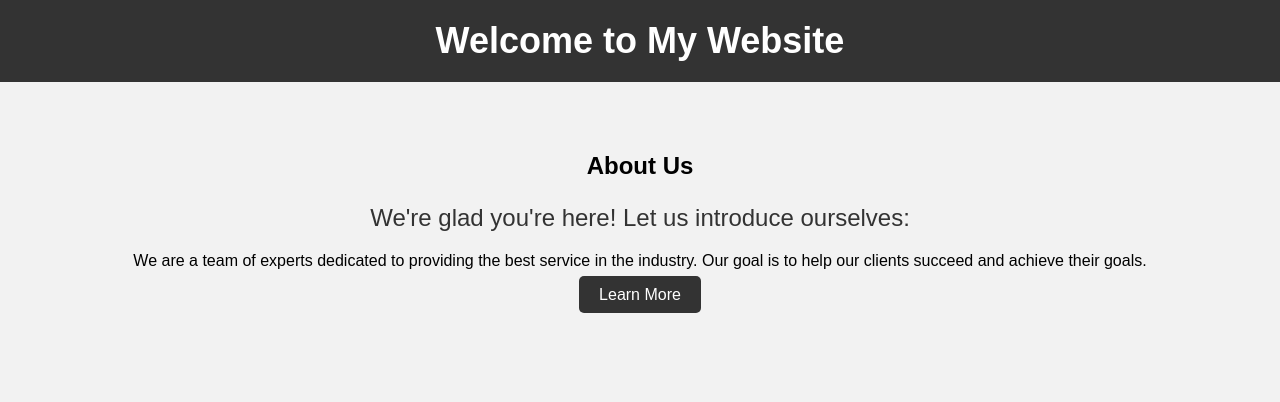
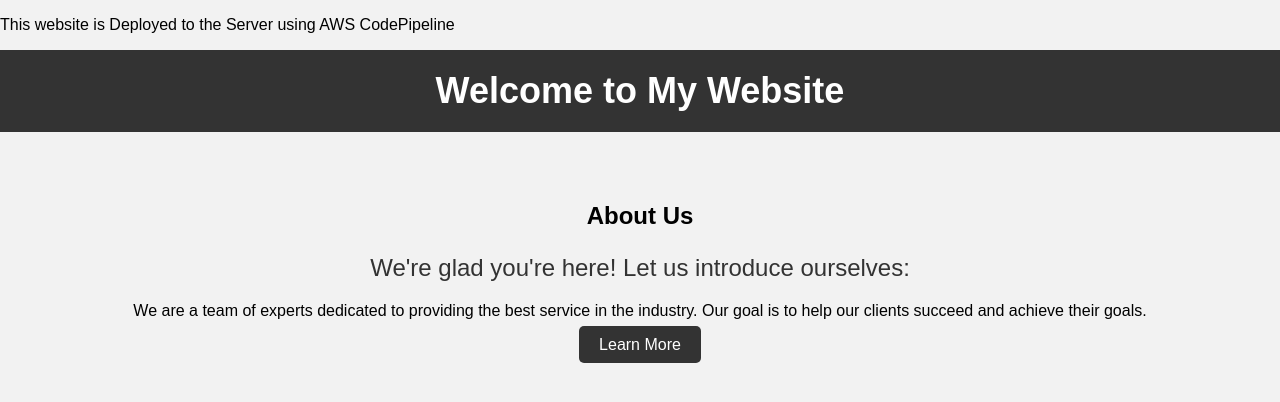
Before and after one commit to sumanprasad007/aws-codedeploy-landing-page, a plain HTML site: page index.html in a window 1280 px wide. Drawn offline with Linux system fonts and the light colour scheme.

Commit message:
added Paragraph

```diff
--- a/index.html
+++ b/index.html
@@ -4,6 +4,7 @@
     <meta charset="UTF-8">
     <meta name="viewport" content="width=device-width, initial-scale=1.0">
     <title>My Website</title>
+    <p>This website is Deployed to the Server using AWS CodePipeline</p>
     <style>
       /* Add some basic styles */
       body {
```
